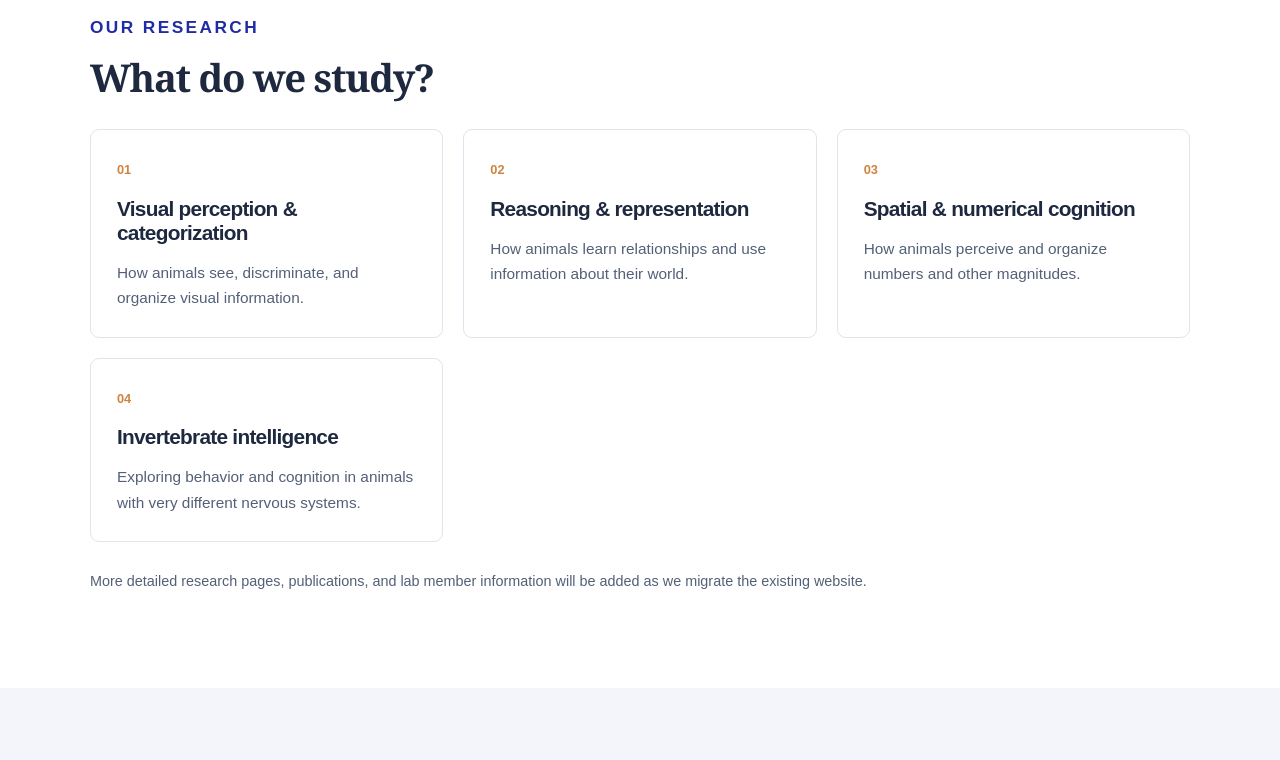
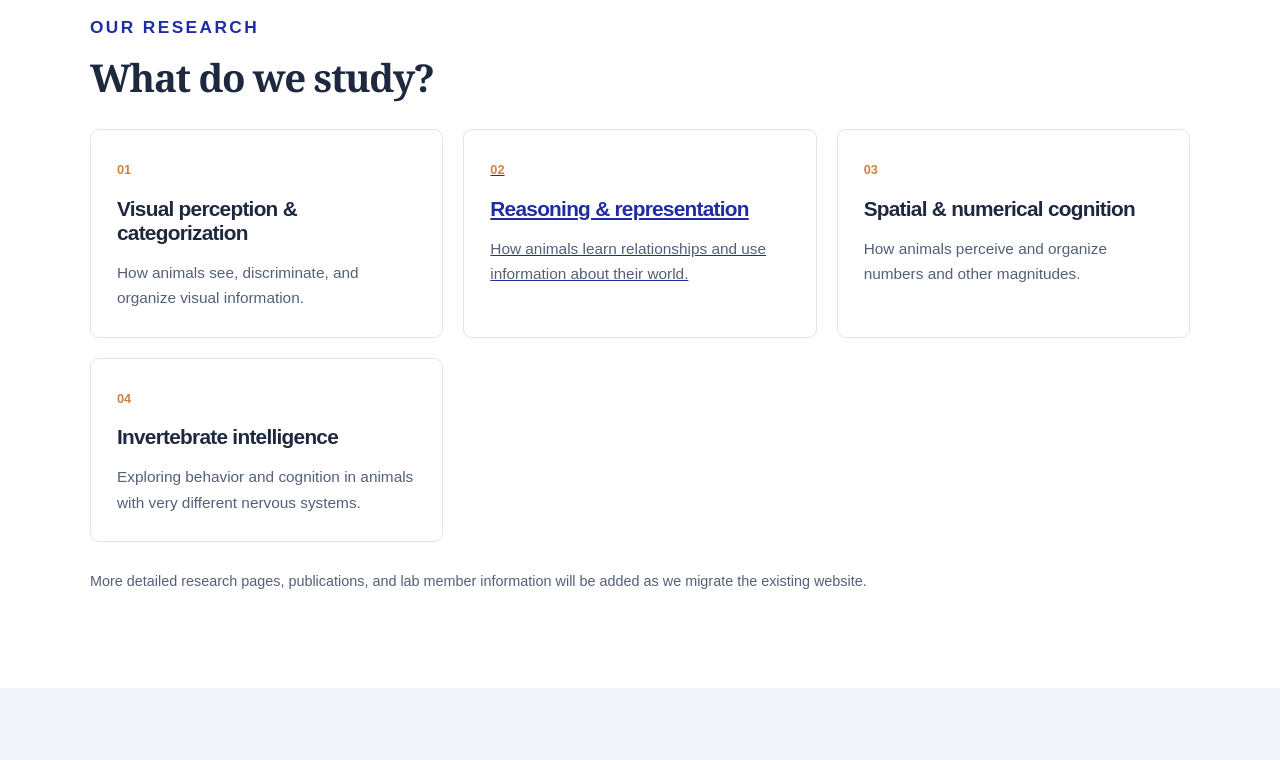
Before and after one commit to copal-lab/copal-lab.github.io, a plain HTML site: page index.html in a window 1280 px wide. Shown: the part 1260-2020 px from the top of the page. Drawn offline with Linux system fonts and the light colour scheme.

Commit message:
Change article to anchor for reasoning section

```diff
--- a/index.html
+++ b/index.html
@@ -48,7 +48,7 @@
       <h2>What do we study?</h2>
       <div class="research-grid">
         <article class="research-card"><span class="card-number">01</span><h3>Visual perception &amp; categorization</h3><p>How animals see, discriminate, and organize visual information.</p></article>
-        <article class="research-card" href="relational-learning.html"><span class="card-number">02</span><h3>Reasoning &amp; representation</h3><p>How animals learn relationships and use information about their world.</p></article>
+        <a class="research-card" href="relational-learning.html"><span class="card-number">02</span><h3>Reasoning &amp; representation</h3><p>How animals learn relationships and use information about their world.</p></a>
         <article class="research-card"><span class="card-number">03</span><h3>Spatial &amp; numerical cognition</h3><p>How animals perceive and organize numbers and other magnitudes.</p></article>
         <article class="research-card"><span class="card-number">04</span><h3>Invertebrate intelligence</h3><p>Exploring behavior and cognition in animals with very different nervous systems.</p></article>
       </div>
```
